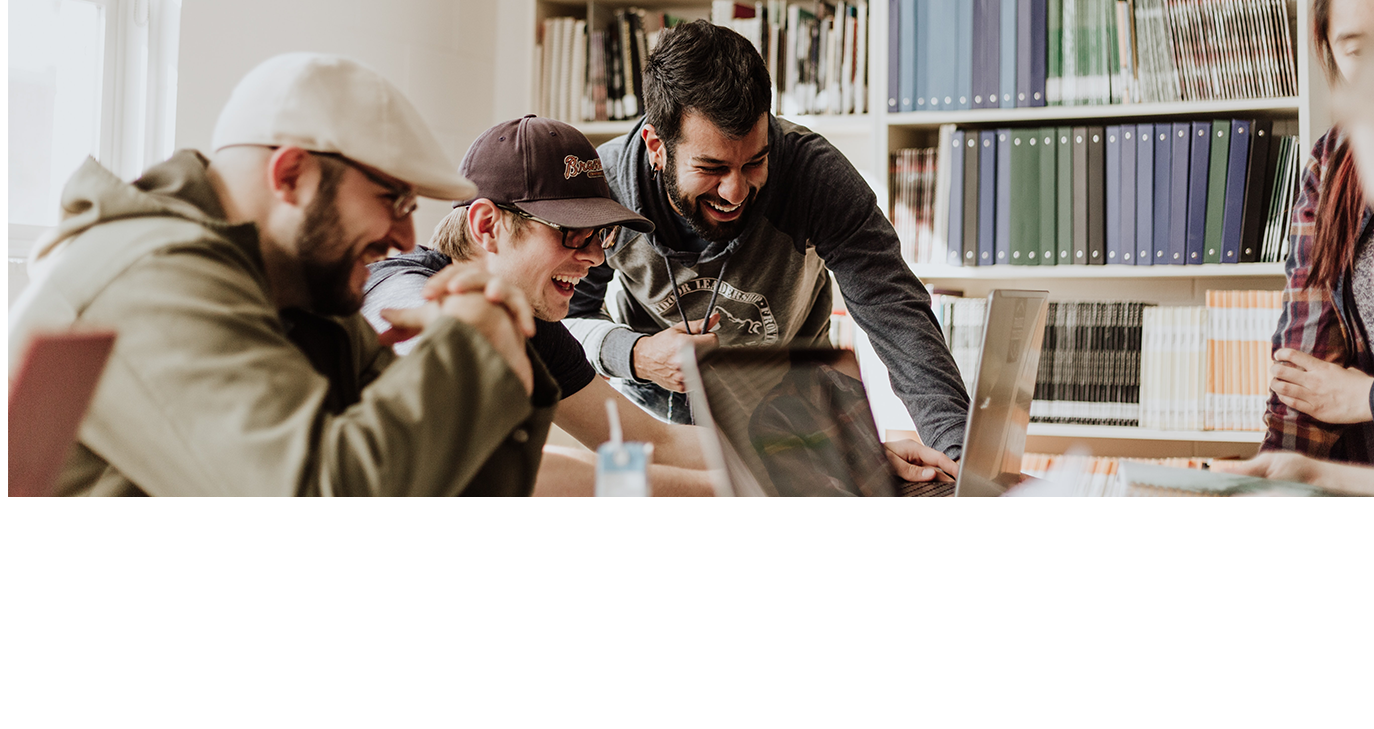
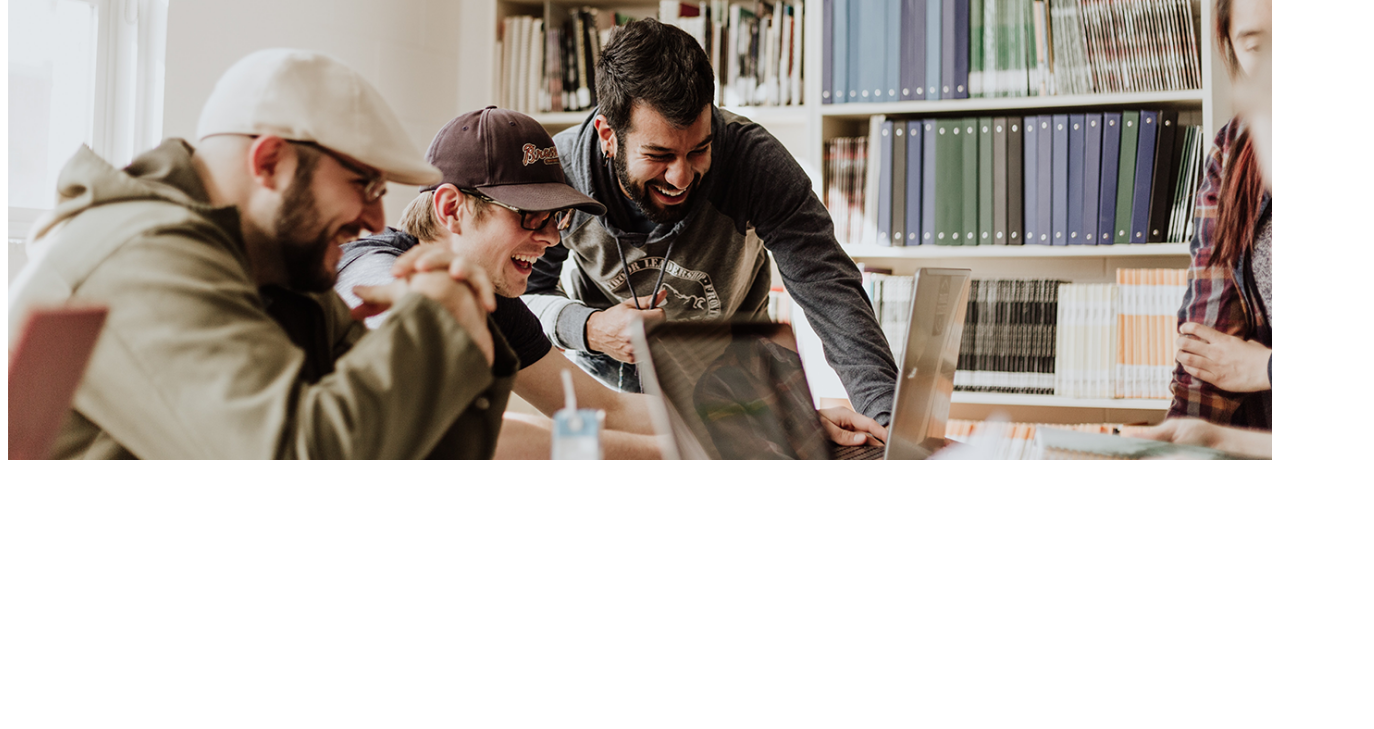
Before and after one commit to davitmnatsakanyan/cambermast-layout, a plain HTML site: page index.html in a window 1280 px wide. Shown: the part 71-800 px from the top of the page, 1374 px wide, since content can reach past the window. Drawn offline with Linux system fonts and the light colour scheme.

Commit message:
allow top banner image rersize

```diff
--- a/index.html
+++ b/index.html
@@ -19,7 +19,7 @@
             <div><a href="#" class="nav-item">Testimonials</a></div>
         </div>
         <div class="top-banner-area">
-            <img src="images/banner-home.png" alt="Banner Image" />
+            <img class="banner-image" src="images/banner-home.png" alt="Banner Image" />
         </div>
         <!--<div class="title-area">title</div>
         <div class="services-area">svcs</div>
--- a/scss/layout/_grid.scss
+++ b/scss/layout/_grid.scss
@@ -23,6 +23,8 @@
         40px 50px auto;
 } // end default container
 
+
+// Grid any size larger than the mobile version.
 @include for-size(full-size) {
 .container {
     margin: auto;
--- a/scss/layout/_tban.scss
+++ b/scss/layout/_tban.scss
@@ -4,4 +4,12 @@
 .top-banner-area
 {
     grid-area: tban;
+    display: grid;
+    align-content: center;
+    justify-content: center;
 }
+
+.banner-image {
+    max-width: 100%;
+    height: auto;
+}
```
Also changed, not shown: scss/main.css, 1 other file.
